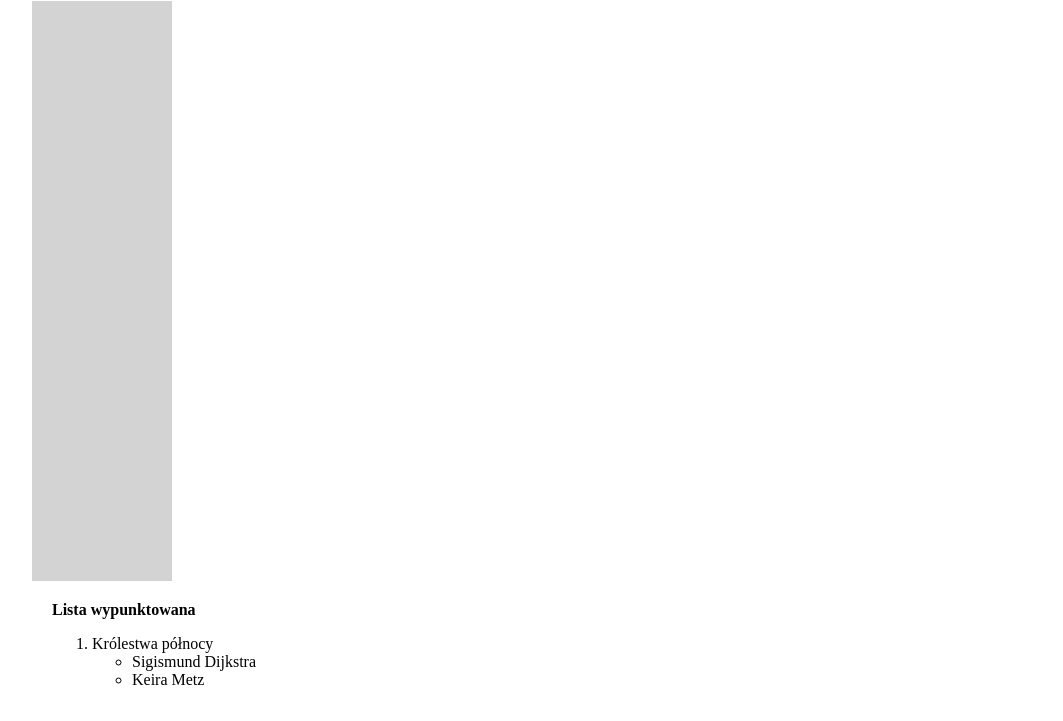
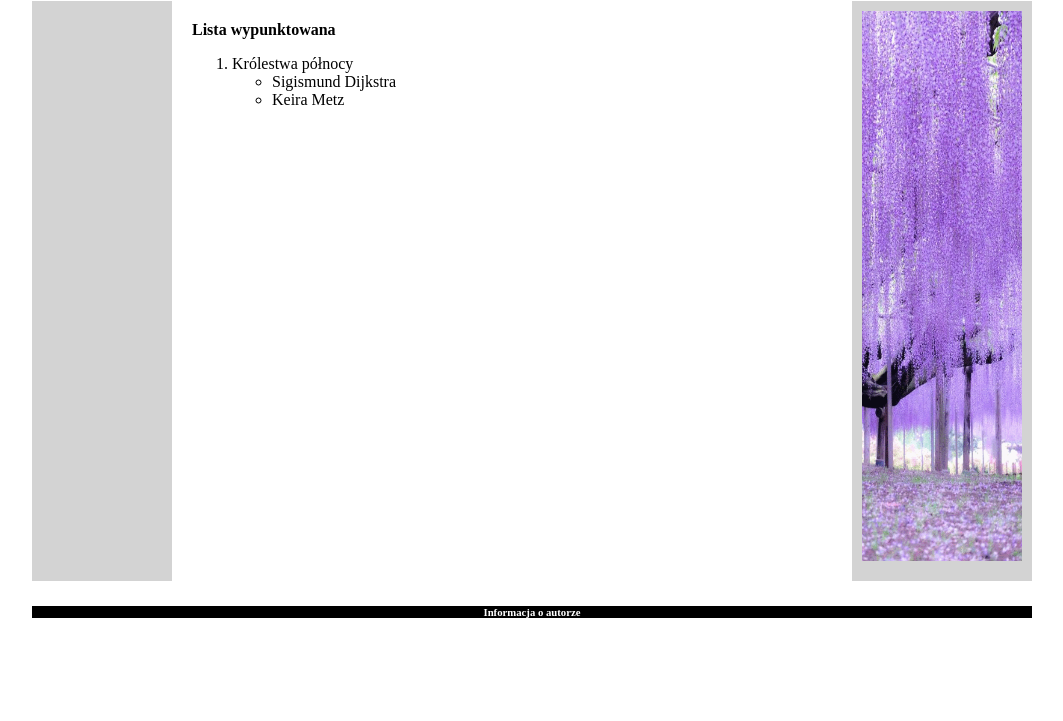
Before and after one commit to slawomirw/hubert, a plain HTML site: page zadanie3/index.html in a window 1280 px wide. Shown: the part 79-800 px from the top of the page, without its empty margins (108-1171 px from the left). Drawn offline with Linux system fonts and the light colour scheme.

Commit message:
zadanie 3 start

```diff
--- a/zadanie3/index.html
+++ b/zadanie3/index.html
@@ -5,10 +5,13 @@
 		<div id="container" style="width: 1000px;margin: auto;">
 			<div id="logo" style="width: 100%;text-align: center;background-color: black; color: white"><h1>Logo</h1></div>
 
-			<div id="nav" style="padding: 10px; height: 560px; width: 120px; background-color: lightgrey">
+			<div style="width: 100%; display: table;">
+				<div style="display: table-row">
+					<div id="nav" style="padding: 10px; height: 560px; width: 120px; background-color: lightgrey;
+					display: table-cell">
 					</div>
 
-			<div id="content" style="padding: 20px">
+					<div id="content" style="padding: 20px; vertical-align: top; display: table-cell">
 						<b>Lista wypunktowana</b>
 						<ol>
 							<li>Królestwa północy
@@ -20,8 +23,11 @@
 						</ol>
 					</div>
 
-			<div id="ad" style="padding: 10px; height: 560px; width: 120px; background-color: lightgrey">
+					<div id="ad" style="padding: 10px; height: 560px; width: 120px; background-color: lightgrey;
+					display: table-cell">
 						<img src="ad.jpg" height="550" width="160"/>
+					</div>
+				</div>
 			</div>
 
 			<div id="footer" style="width: 100%;text-align: center;background-color: black; color: white">
```
Lines whose indentation alone changed are shown as unchanged.
